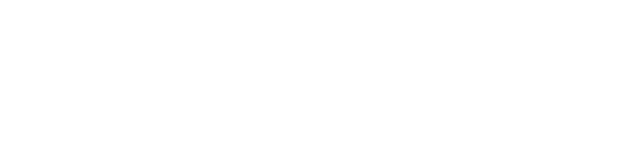
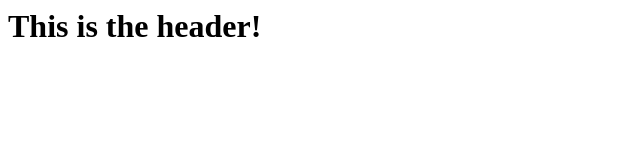
Before and after one commit to cfphil/gittut, a plain HTML site: page index.html in a window 1280 px wide. Shown: the whole page, without its empty margins (0-640 px from the left). Drawn offline with Linux system fonts and the light colour scheme.

Commit message:
added a page header

```diff
--- a/index.html
+++ b/index.html
@@ -1,5 +1,6 @@
 <html>
 <Body>
 	<title>Welcome to the website.</title>
+	<h1>This is the header!</h1>
 </body>
 </html>
```
